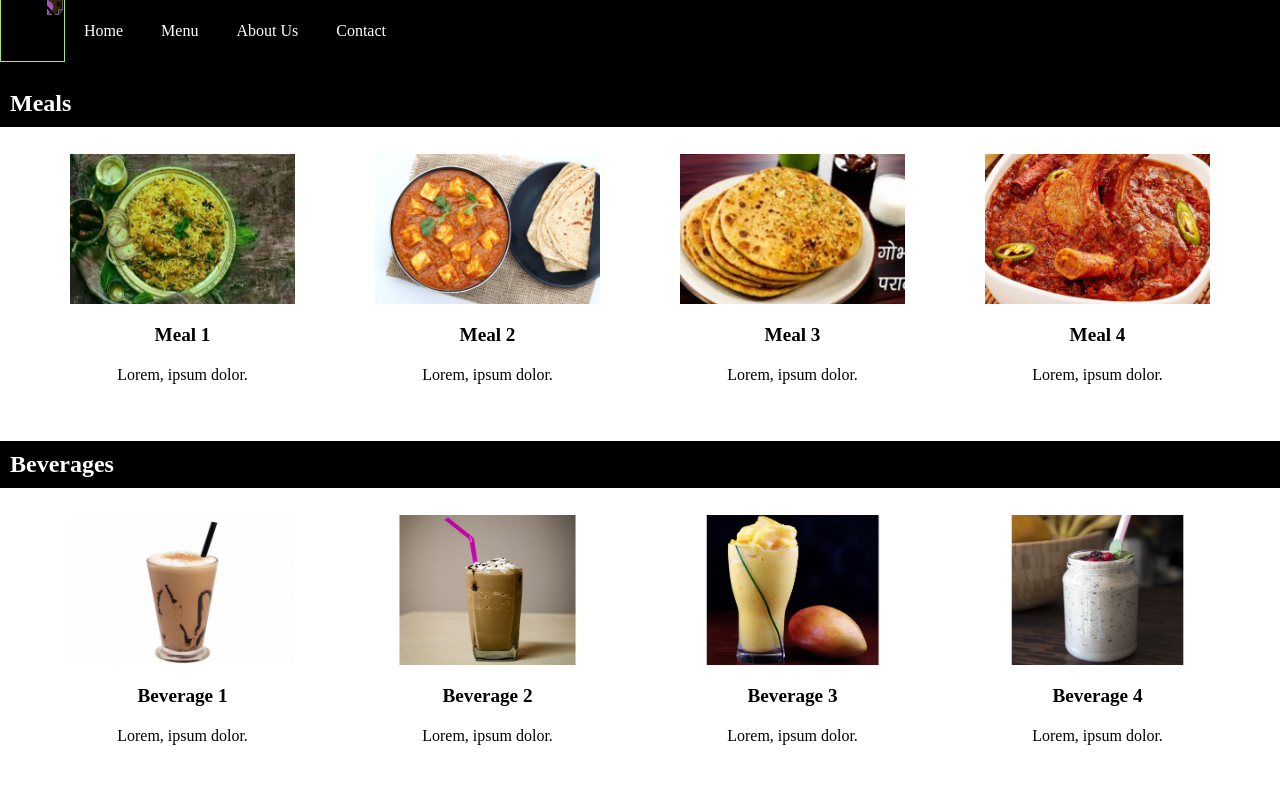
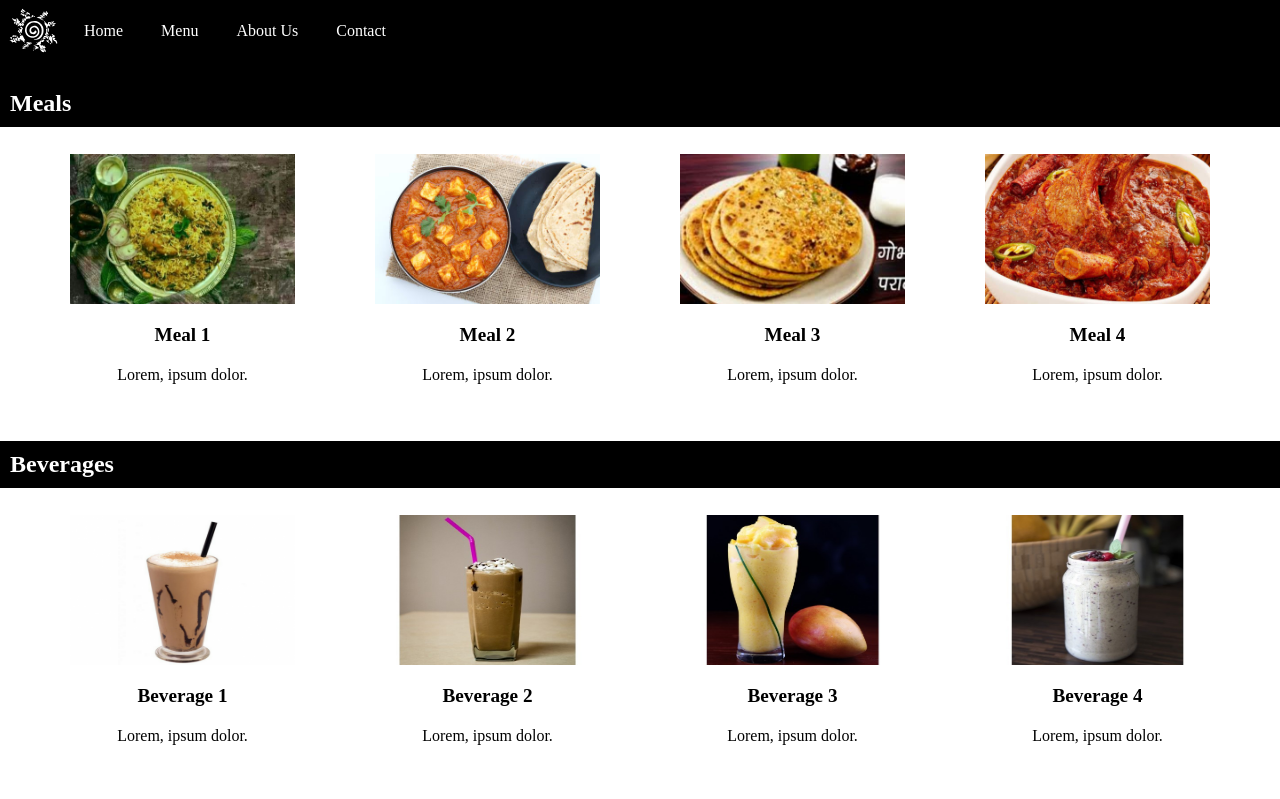
Before and after one commit to Ingenuity07/fooddel, a plain HTML site: page pages/menu.html in a window 1280 px wide. Shown: the top 799 px of the page. Drawn offline with Linux system fonts and the light colour scheme; a script that the page names is missing.

Commit message:
Update menu.html

```diff
--- a/pages/menu.html
+++ b/pages/menu.html
@@ -17,7 +17,7 @@
 
     <section class="nav">
         <div class="logo">
-            <a href=""><img src="./CSS/IMAGES/kurma-seal.svg" alt=""></a>
+            <a href=""><img src="../CSS/IMAGES/kurma-seal.svg" alt=""></a>
         </div>
         <ul class="items">
             <li><a href="../index.html">Home</a> </li>
```
